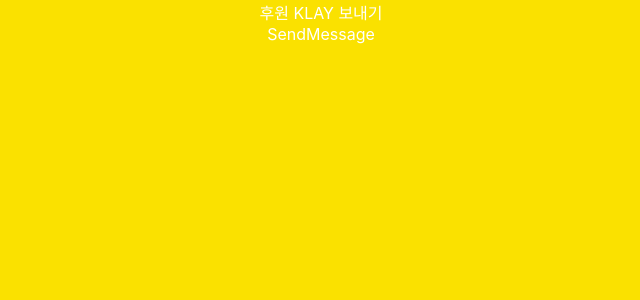
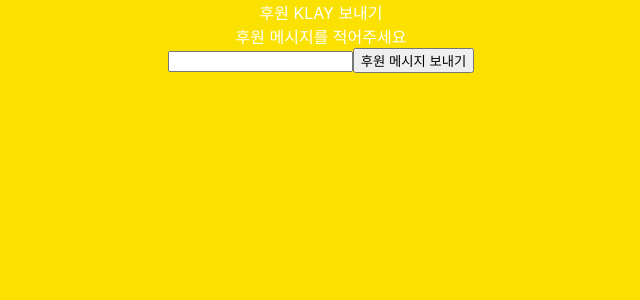
Before and after one commit to ElliotHan/simple-donation-app, a React (Create React App) app: page / in a window 1280 px wide. Both pictures are taken after a click on the element "후원 메시지 보내기". Shown: the top 300 px of the page, without its empty margins (319-959 px from the left). Built offline with nearby package versions, Linux system fonts and the light colour scheme.

Commit message:
add send message function

```diff
--- a/src/pages/SendMessagePage.js
+++ b/src/pages/SendMessagePage.js
@@ -1,9 +1,71 @@
-import React from 'react'
+import React, { useState } from 'react'
+import { prepare, request, getResult } from 'klip-sdk'
+import Spinner from '../components/Spinner';
 
 export default function SendMessagePage() {
+  const [SEND_REQUEST, SHOW_LOADING, SHOW_RESULT] = [1, 2, 3]
+
+  const [step, setStep] = useState(SEND_REQUEST)
+  const [message, setMessage] = useState("")
+
+
+  const sendPrepareRequest = async () => {
+    const bappName = '후원하기 앱'
+    const to = '0x2200164c4d78bc4e5e3CCAFA3bc7E006d345f3C0'
+    const value = '0'
+    const abi = JSON.stringify(
+      {
+        "constant": false,
+        "inputs": [
+          {
+            "name": "message",
+            "type": "string"
+          }
+        ],
+        "name": "writeMessage",
+        "outputs": [],
+        "payable": false,
+        "stateMutability": "nonpayable",
+        "type": "function"
+      }
+    )
+    const params = `[\"${message}\"]`
+    const res = await prepare.executeContract({ bappName, to, value, abi, params })
+    console.log(res.request_key);
+
+    if (res.request_key) {
+      setStep(SHOW_LOADING)
+      request(res.request_key)
+      startPollingResult(res.request_key)
+    }
+  }
+
+  const startPollingResult = (requestKey) => {
+    const id = setInterval(async () => {
+      const res = await getResult(requestKey)
+      if (res.status === 'completed') {
+        clearTimeout(id)
+        setStep(SHOW_RESULT)
+      }
+    }, 1000);
+  }
+
   return (
     <div>
-      SendMessage
+      {step === SEND_REQUEST &&
+        (<>
+          <div>후원 메시지를 적어주세요</div>
+          <input type="text" onChange={(e) => setMessage(e.target.value)} />
+          <button
+            onClick={sendPrepareRequest}
+          >후원 메시지 보내기</button>
+        </>)}
+      {step === SHOW_LOADING && (
+        <Spinner />
+      )}
+      {step === SHOW_RESULT && (
+        <div> 후원 메시지를 보냈습니다!</div>
+      )}
     </div>
   )
 }
```
